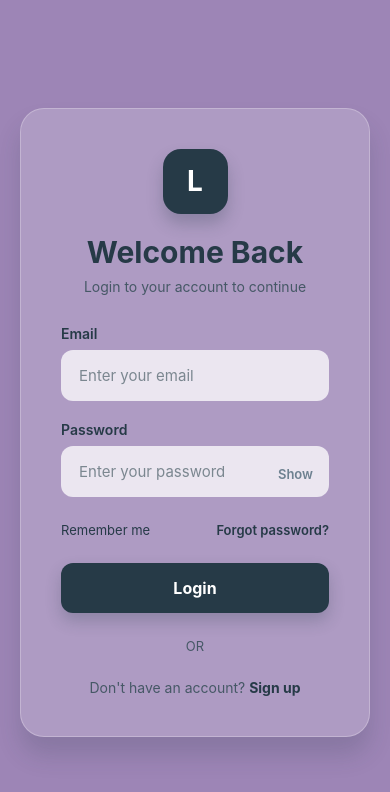
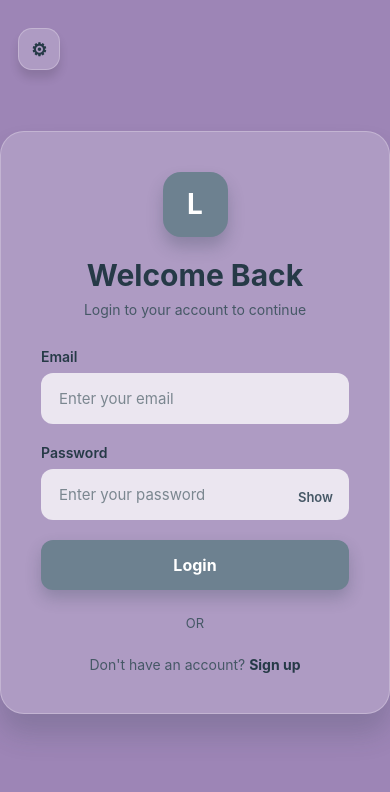
Before and after one commit to jawsenpai-ops/my-chat-app, a React Native app in the folder mobile/: screen /Login in a window 390 px wide. Shown: the top 792 px of the page. Built offline with nearby package versions, Linux system fonts and the light colour scheme.

Commit message:
more theme added

```diff
--- a/mobile/App.tsx
+++ b/mobile/App.tsx
@@ -2,23 +2,24 @@ import React from "react";
 import { NavigationContainer } from "@react-navigation/native";
 import { createNativeStackNavigator } from "@react-navigation/native-stack";
 import { AuthProvider, useAuth } from "./src/context/AuthContext";
+import { ThemeProvider, useTheme } from "./src/context/ThemeContext";
 import { LoginScreen } from "./src/screens/LoginScreen";
 import { RegisterScreen } from "./src/screens/RegisterScreen";
 import { ChatListScreen } from "./src/screens/ChatListScreen";
 import { ChatRoomScreen } from "./src/screens/ChatRoomScreen";
 import { RootStackParamList } from "./src/types";
 import { ActivityIndicator, View } from "react-native";
-import { AppColors } from "./src/theme/colors";
 
 const Stack = createNativeStackNavigator<RootStackParamList>();
 
 const AppNavigator = () => {
   const { user, loading } = useAuth();
+  const { theme } = useTheme();
 
   if (loading) {
     return (
-      <View style={{ flex: 1, justifyContent: "center", alignItems: "center", backgroundColor: AppColors.background }}>
-        <ActivityIndicator size="large" color={AppColors.primaryDark} />
+      <View style={{ flex: 1, justifyContent: "center", alignItems: "center", backgroundColor: theme.background }}>
+        <ActivityIndicator size="large" color={theme.text} />
       </View>
     );
   }
@@ -43,9 +44,11 @@ const AppNavigator = () => {
 export default function App() {
   return (
     <AuthProvider>
-      <NavigationContainer>
-        <AppNavigator />
-      </NavigationContainer>
+      <ThemeProvider>
+        <NavigationContainer>
+          <AppNavigator />
+        </NavigationContainer>
+      </ThemeProvider>
     </AuthProvider>
   );
 }
--- /dev/null
+++ b/mobile/src/components/SettingsButton.tsx
@@ -0,0 +1,58 @@
+import React from "react";
+import { Animated, StyleSheet, Text, TouchableOpacity } from "react-native";
+import { useTheme } from "../context/ThemeContext";
+
+export const SettingsButton: React.FC = () => {
+  const { theme, toggleTheme, spinValue } = useTheme();
+
+  const spin = spinValue.interpolate({
+    inputRange: [0, 1],
+    outputRange: ["0deg", "360deg"],
+  });
+
+  return (
+    <Animated.View
+      style={[
+        styles.button,
+        {
+          backgroundColor: theme.panel,
+          borderColor: theme.panelBorder,
+          transform: [{ rotate: spin }],
+        },
+      ]}
+    >
+      <TouchableOpacity activeOpacity={0.8} onPress={toggleTheme} style={styles.touchable}>
+        <Text style={[styles.icon, { color: theme.icon }]}>⚙</Text>
+      </TouchableOpacity>
+    </Animated.View>
+  );
+};
+
+const styles = StyleSheet.create({
+  button: {
+    position: "absolute",
+    top: 28,
+    left: 18,
+    width: 42,
+    height: 42,
+    borderRadius: 14,
+    borderWidth: 1,
+    justifyContent: "center",
+    alignItems: "center",
+    shadowColor: "#000",
+    shadowOpacity: 0.12,
+    shadowRadius: 10,
+    shadowOffset: { width: 0, height: 8 },
+    elevation: 4,
+  },
+  touchable: {
+    width: "100%",
+    height: "100%",
+    justifyContent: "center",
+    alignItems: "center",
+  },
+  icon: {
+    fontSize: 18,
+    fontWeight: "700",
+  },
+});
--- /dev/null
+++ b/mobile/src/context/ThemeContext.tsx
@@ -0,0 +1,100 @@
+import React, { createContext, useContext, useMemo, useRef, useState } from "react";
+import { Animated } from "react-native";
+
+export type ThemeName = "default" | "layered";
+
+export type ThemePalette = {
+  background: string;
+  layer1: string;
+  layer2: string;
+  panel: string;
+  panelBorder: string;
+  text: string;
+  textMuted: string;
+  input: string;
+  inputPlaceholder: string;
+  buttonOuter: string;
+  buttonInner: string;
+  buttonText: string;
+  icon: string;
+};
+
+export const themePalettes: Record<ThemeName, ThemePalette> = {
+  default: {
+    background: "#9d85b6",
+    layer1: "#9d85b6",
+    layer2: "#9d85b6",
+    panel: "rgba(255,255,255,0.18)",
+    panelBorder: "rgba(255,255,255,0.25)",
+    text: "#263A47",
+    textMuted: "#465866",
+    input: "rgba(255,255,255,0.75)",
+    inputPlaceholder: "#7b8790",
+    buttonOuter: "#263A47",
+    buttonInner: "#6d8190",
+    buttonText: "#FFFFFF",
+    icon: "#263A47",
+  },
+  layered: {
+    background: "#DCEAF7",
+    layer1: "#DCEAF7",
+    layer2: "#142A44",
+    panel: "rgba(255,255,255,0.18)",
+    panelBorder: "rgba(255,255,255,0.30)",
+    text: "#142A44",
+    textMuted: "#3c4e66",
+    input: "rgba(255,255,255,0.65)",
+    inputPlaceholder: "#4b5b73",
+    buttonOuter: "#cf9892",
+    buttonInner: "#6968a6",
+    buttonText: "#FFFFFF",
+    icon: "#1E2D3B",
+  },
+};
+
+type ThemeContextValue = {
+  themeName: ThemeName;
+  theme: ThemePalette;
+  isLayered: boolean;
+  toggleTheme: () => void;
+  spinValue: Animated.Value;
+};
+
+const ThemeContext = createContext<ThemeContextValue | undefined>(undefined);
+
+export const ThemeProvider: React.FC<{ children: React.ReactNode }> = ({ children }) => {
+  const [themeName, setThemeName] = useState<ThemeName>("default");
+  const spinValue = useRef(new Animated.Value(0)).current;
+
+  const toggleTheme = () => {
+    const nextTheme = themeName === "default" ? "layered" : "default";
+    setThemeName(nextTheme);
+
+    Animated.timing(spinValue, {
+      toValue: nextTheme === "layered" ? 1 : 0,
+      duration: 500,
+      useNativeDriver: true,
+    }).start();
+  };
+
+  const value = useMemo(
+    () => ({
+      themeName,
+      theme: themePalettes[themeName],
+      isLayered: themeName === "layered",
+      toggleTheme,
+      spinValue,
+    }),
+    [themeName, spinValue]
+  );
+
+  return <ThemeContext.Provider value={value}>{children}</ThemeContext.Provider>;
+};
+
+export const useTheme = () => {
+  const context = useContext(ThemeContext);
+  if (!context) {
+    throw new Error("useTheme must be used within ThemeProvider");
+  }
+  return context;
+};
--- a/mobile/src/screens/LoginScreen.tsx
+++ b/mobile/src/screens/LoginScreen.tsx
@@ -4,7 +4,8 @@ import { NativeStackScreenProps } from "@react-navigation/native-stack";
 import { RootStackParamList, User } from "../types";
 import { apiCall } from "../api/client";
 import { useAuth } from "../context/AuthContext";
-import { AppColors, AppShadow } from "../theme/colors";
+import { useTheme } from "../context/ThemeContext";
+import { SettingsButton } from "../components/SettingsButton";
 
 type Props = NativeStackScreenProps<RootStackParamList, "Login">;
 
@@ -14,6 +15,7 @@ export const LoginScreen: React.FC<Props> = ({ navigation }) => {
   const [showPassword, setShowPassword] = useState(false);
   const [loading, setLoading] = useState(false);
   const { login } = useAuth();
+  const { theme } = useTheme();
 
   const handleLogin = async () => {
     if (!email || !password) return Alert.alert("Error", "Please fill all fields");
@@ -34,30 +36,32 @@ export const LoginScreen: React.FC<Props> = ({ navigation }) => {
   };
 
   return (
-    <View style={styles.container}>
-      <View style={styles.card}>
-        <View style={styles.logoBox}>
+    <View style={[styles.container, { backgroundColor: theme.background }]}>
+      <SettingsButton />
+
+      <View style={[styles.card, { backgroundColor: theme.panel, borderColor: theme.panelBorder }]}>
+        <View style={[styles.logoBox, { backgroundColor: theme.buttonInner }]}>
           <Text style={styles.logoText}>L</Text>
         </View>
 
-        <Text style={styles.title}>Welcome Back</Text>
-        <Text style={styles.subtitle}>Login to your account to continue</Text>
+        <Text style={[styles.title, { color: theme.text }]}>Welcome Back</Text>
+        <Text style={[styles.subtitle, { color: theme.textMuted }]}>Login to your account to continue</Text>
 
         <View style={styles.fieldGroup}>
-          <Text style={styles.label}>Email</Text>
+          <Text style={[styles.label, { color: theme.text }]}>Email</Text>
           <TextInput
             placeholder="Enter your email"
             value={email}
             onChangeText={setEmail}
             autoCapitalize="none"
             autoComplete="email"
-            placeholderTextColor={AppColors.placeholder}
-            style={styles.input}
+            placeholderTextColor={theme.inputPlaceholder}
+            style={[styles.input, { backgroundColor: theme.input, color: theme.text }]}
           />
         </View>
 
         <View style={styles.fieldGroup}>
-          <Text style={styles.label}>Password</Text>
+          <Text style={[styles.label, { color: theme.text }]}>Password</Text>
           <View style={styles.passwordWrap}>
             <TextInput
               placeholder="Enter your password"
@@ -65,37 +69,27 @@ export const LoginScreen: React.FC<Props> = ({ navigation }) => {
               onChangeText={setPassword}
               secureTextEntry={!showPassword}
               autoComplete="current-password"
-              placeholderTextColor={AppColors.placeholder}
-              style={styles.inputWithButton}
+              placeholderTextColor={theme.inputPlaceholder}
+              style={[styles.inputWithButton, { backgroundColor: theme.input, color: theme.text }]}
             />
             <TouchableOpacity style={styles.showPassword} onPress={() => setShowPassword((prev) => !prev)}>
-              <Text style={styles.showPasswordText}>{showPassword ? "Hide" : "Show"}</Text>
+              <Text style={[styles.showPasswordText, { color: theme.textMuted }]}>{showPassword ? "Hide" : "Show"}</Text>
             </TouchableOpacity>
           </View>
         </View>
 
-        <View style={styles.optionsRow}>
-          <View style={styles.rememberWrap}>
-            <Text style={styles.rememberText}>Remember me</Text>
-          </View>
-
-          <TouchableOpacity>
-            <Text style={styles.forgotText}>Forgot password?</Text>
-          </TouchableOpacity>
-        </View>
-
-        <TouchableOpacity style={styles.button} onPress={handleLogin} disabled={loading}>
-          <Text style={styles.btnText}>{loading ? "Signing in..." : "Login"}</Text>
+        <TouchableOpacity style={[styles.button, { backgroundColor: theme.buttonInner }]} onPress={handleLogin} disabled={loading}>
+          <Text style={[styles.btnText, { color: theme.buttonText }]}>{loading ? "Signing in..." : "Login"}</Text>
         </TouchableOpacity>
 
         <View style={styles.divider}>
-          <Text style={styles.dividerText}>OR</Text>
+          <Text style={[styles.dividerText, { color: theme.textMuted }]}>OR</Text>
         </View>
 
         <View style={styles.signupRow}>
-          <Text style={styles.signupText}>Don't have an account? </Text>
+          <Text style={[styles.signupText, { color: theme.textMuted }]}>Don't have an account? </Text>
           <TouchableOpacity onPress={() => navigation.navigate("Register")}>
-            <Text style={styles.signupLink}>Sign up</Text>
+            <Text style={[styles.signupLink, { color: theme.text }]}>Sign up</Text>
           </TouchableOpacity>
         </View>
       </View>
@@ -108,49 +102,48 @@ const styles = StyleSheet.create({
     flex: 1,
     justifyContent: "center",
     alignItems: "center",
-    padding: 20,
-    backgroundColor: AppColors.background,
+    padding: 0,
   },
   card: {
     width: "100%",
     maxWidth: 420,
     padding: 40,
-    backgroundColor: AppColors.card,
     borderWidth: 1,
-    borderColor: AppColors.cardBorder,
     borderRadius: 24,
-    ...AppShadow.soft,
+    marginHorizontal: 0,
+    shadowColor: "#263A47",
+    shadowOffset: { width: 0, height: 20 },
+    shadowOpacity: 0.2,
+    shadowRadius: 28,
+    elevation: 6,
   },
   logoBox: {
     width: 65,
     height: 65,
     marginBottom: 20,
     borderRadius: 18,
-    backgroundColor: AppColors.primaryDark,
     alignSelf: "center",
     justifyContent: "center",
     alignItems: "center",
-    shadowColor: AppColors.primaryDark,
+    shadowColor: "#263A47",
     shadowOffset: { width: 0, height: 10 },
     shadowOpacity: 0.25,
     shadowRadius: 16,
     elevation: 6,
   },
   logoText: {
-    color: AppColors.white,
+    color: "#FFFFFF",
     fontSize: 28,
     fontWeight: "700",
   },
   title: {
     textAlign: "center",
-    color: AppColors.text,
     fontSize: 30,
     fontWeight: "700",
     marginBottom: 8,
   },
   subtitle: {
     textAlign: "center",
-    color: AppColors.textMuted,
     fontSize: 14,
     marginBottom: 30,
   },
@@ -159,7 +152,6 @@ const styles = StyleSheet.create({
   },
   label: {
     marginBottom: 8,
-    color: AppColors.text,
     fontSize: 14,
     fontWeight: "600",
   },
@@ -168,8 +160,6 @@ const styles = StyleSheet.create({
     paddingHorizontal: 16,
     paddingVertical: 14,
     borderRadius: 12,
-    backgroundColor: AppColors.whiteSoft,
-    color: AppColors.inputText,
     fontSize: 15,
     borderWidth: 2,
     borderColor: "transparent",
@@ -184,8 +174,6 @@ const styles = StyleSheet.create({
     paddingVertical: 14,
     paddingRight: 70,
     borderRadius: 12,
-    backgroundColor: AppColors.whiteSoft,
-    color: AppColors.inputText,
     fontSize: 15,
     borderWidth: 2,
     borderColor: "transparent",
@@ -199,44 +187,21 @@ const styles = StyleSheet.create({
     paddingHorizontal: 4,
   },
   showPasswordText: {
-    color: AppColors.primaryMid,
     fontSize: 13,
     fontWeight: "600",
-  },
-  optionsRow: {
-    flexDirection: "row",
-    alignItems: "center",
-    justifyContent: "space-between",
-    marginTop: 5,
-    marginBottom: 25,
-  },
-  rememberWrap: {
-    flexDirection: "row",
-    alignItems: "center",
-  },
-  rememberText: {
-    color: AppColors.text,
-    fontSize: 13,
-  },
-  forgotText: {
-    color: AppColors.text,
-    fontWeight: "600",
-    fontSize: 13,
   },
   button: {
     width: "100%",
     paddingVertical: 15,
     borderRadius: 12,
-    backgroundColor: AppColors.primaryDark,
     alignItems: "center",
-    shadowColor: AppColors.primaryDark,
+    shadowColor: "#263A47",
     shadowOffset: { width: 0, height: 8 },
     shadowOpacity: 0.24,
     shadowRadius: 16,
     elevation: 5,
   },
   btnText: {
-    color: AppColors.white,
     fontSize: 16,
     fontWeight: "700",
   },
@@ -248,7 +213,6 @@ const styles = StyleSheet.create({
   dividerText: {
     flex: 1,
     textAlign: "center",
-    color: AppColors.textMuted,
     fontSize: 13,
   },
   signupRow: {
@@ -257,11 +221,9 @@ const styles = StyleSheet.create({
     alignItems: "center",
   },
   signupText: {
-    color: AppColors.textMuted,
     fontSize: 14,
   },
   signupLink: {
-    color: AppColors.primaryDark,
     fontWeight: "700",
     fontSize: 14,
   },
--- a/mobile/src/screens/RegisterScreen.tsx
+++ b/mobile/src/screens/RegisterScreen.tsx
@@ -4,7 +4,8 @@ import { NativeStackScreenProps } from "@react-navigation/native-stack";
 import { RootStackParamList, User } from "../types";
 import { apiCall } from "../api/client";
 import { useAuth } from "../context/AuthContext";
-import { AppColors, AppShadow } from "../theme/colors";
+import { useTheme } from "../context/ThemeContext";
+import { SettingsButton } from "../components/SettingsButton";
 
 type Props = NativeStackScreenProps<RootStackParamList, "Register">;
 
@@ -15,6 +16,7 @@ export const RegisterScreen: React.FC<Props> = ({ navigation }) => {
   const [showPassword, setShowPassword] = useState(false);
   const [loading, setLoading] = useState(false);
   const { login } = useAuth();
+  const { theme } = useTheme();
 
   const handleRegister = async () => {
     if (!name || !email || !password) return Alert.alert("Error", "Please fill all fields");
@@ -35,41 +37,43 @@ export const RegisterScreen: React.FC<Props> = ({ navigation }) => {
   };
 
   return (
-    <View style={styles.container}>
-      <View style={styles.card}>
-        <View style={styles.logoBox}>
+    <View style={[styles.container, { backgroundColor: theme.background }]}>
+      <SettingsButton />
+
+      <View style={[styles.card, { backgroundColor: theme.panel, borderColor: theme.panelBorder }]}>
+        <View style={[styles.logoBox, { backgroundColor: theme.buttonInner }]}>
           <Text style={styles.logoText}>L</Text>
         </View>
 
-        <Text style={styles.title}>Create Account</Text>
-        <Text style={styles.subtitle}>Sign up to start messaging</Text>
+        <Text style={[styles.title, { color: theme.text }]}>Create Account</Text>
+        <Text style={[styles.subtitle, { color: theme.textMuted }]}>Sign up to start messaging</Text>
 
         <View style={styles.fieldGroup}>
-          <Text style={styles.label}>Full Name</Text>
+          <Text style={[styles.label, { color: theme.text }]}>Full Name</Text>
           <TextInput
             placeholder="Enter your full name"
             value={name}
             onChangeText={setName}
-            placeholderTextColor={AppColors.placeholder}
-            style={styles.input}
+            placeholderTextColor={theme.inputPlaceholder}
+            style={[styles.input, { backgroundColor: theme.input, color: theme.text }]}
           />
         </View>
 
         <View style={styles.fieldGroup}>
-          <Text style={styles.label}>Email</Text>
+          <Text style={[styles.label, { color: theme.text }]}>Email</Text>
           <TextInput
             placeholder="Enter your email"
             value={email}
             onChangeText={setEmail}
             autoCapitalize="none"
             autoComplete="email"
-            placeholderTextColor={AppColors.placeholder}
-            style={styles.input}
+            placeholderTextColor={theme.inputPlaceholder}
+            style={[styles.input, { backgroundColor: theme.input, color: theme.text }]}
           />
         </View>
 
         <View style={styles.fieldGroup}>
-          <Text style={styles.label}>Password</Text>
+          <Text style={[styles.label, { color: theme.text }]}>Password</Text>
           <View style={styles.passwordWrap}>
             <TextInput
               placeholder="Enter your password"
@@ -77,23 +81,23 @@ export const RegisterScreen: React.FC<Props> = ({ navigation }) => {
               onChangeText={setPassword}
               secureTextEntry={!showPassword}
               autoComplete="current-password"
-              placeholderTextColor={AppColors.placeholder}
-              style={styles.inputWithButton}
+              placeholderTextColor={theme.inputPlaceholder}
+              style={[styles.inputWithButton, { backgroundColor: theme.input, color: theme.text }]}
             />
             <TouchableOpacity style={styles.showPassword} onPress={() => setShowPassword((prev) => !prev)}>
-              <Text style={styles.showPasswordText}>{showPassword ? "Hide" : "Show"}</Text>
+              <Text style={[styles.showPasswordText, { color: theme.textMuted }]}>{showPassword ? "Hide" : "Show"}</Text>
             </TouchableOpacity>
           </View>
         </View>
 
-        <TouchableOpacity style={styles.button} onPress={handleRegister} disabled={loading}>
-          <Text style={styles.btnText}>{loading ? "Creating..." : "Register"}</Text>
+        <TouchableOpacity style={[styles.button, { backgroundColor: theme.buttonInner }]} onPress={handleRegister} disabled={loading}>
+          <Text style={[styles.btnText, { color: theme.buttonText }]}>{loading ? "Creating..." : "Register"}</Text>
         </TouchableOpacity>
 
         <View style={styles.signupRow}>
-          <Text style={styles.signupText}>Already have an account? </Text>
+          <Text style={[styles.signupText, { color: theme.textMuted }]}>Already have an account? </Text>
           <TouchableOpacity onPress={() => navigation.navigate("Login")}>
-            <Text style={styles.signupLink}>Login</Text>
+            <Text style={[styles.signupLink, { color: theme.text }]}>Login</Text>
           </TouchableOpacity>
         </View>
       </View>
@@ -106,49 +110,48 @@ const styles = StyleSheet.create({
     flex: 1,
     justifyContent: "center",
     alignItems: "center",
-    padding: 20,
-    backgroundColor: AppColors.background,
+    padding: 0,
   },
   card: {
     width: "100%",
     maxWidth: 420,
     padding: 40,
-    backgroundColor: AppColors.card,
     borderWidth: 1,
-    borderColor: AppColors.cardBorder,
     borderRadius: 24,
-    ...AppShadow.soft,
+    marginHorizontal: 0,
+    shadowColor: "#263A47",
+    shadowOffset: { width: 0, height: 20 },
+    shadowOpacity: 0.2,
+    shadowRadius: 28,
+    elevation: 6,
   },
   logoBox: {
     width: 65,
     height: 65,
     marginBottom: 20,
     borderRadius: 18,
-    backgroundColor: AppColors.primaryDark,
     alignSelf: "center",
     justifyContent: "center",
     alignItems: "center",
-    shadowColor: AppColors.primaryDark,
+    shadowColor: "#263A47",
     shadowOffset: { width: 0, height: 10 },
     shadowOpacity: 0.25,
     shadowRadius: 16,
     elevation: 6,
   },
   logoText: {
-    color: AppColors.white,
+    color: "#FFFFFF",
     fontSize: 28,
     fontWeight: "700",
   },
   title: {
     textAlign: "center",
-    color: AppColors.text,
     fontSize: 30,
     fontWeight: "700",
     marginBottom: 8,
   },
   subtitle: {
     textAlign: "center",
-    color: AppColors.textMuted,
     fontSize: 14,
     marginBottom: 30,
   },
@@ -157,7 +160,6 @@ const styles = StyleSheet.create({
   },
   label: {
     marginBottom: 8,
-    color: AppColors.text,
     fontSize: 14,
     fontWeight: "600",
   },
@@ -166,8 +168,6 @@ const styles = StyleSheet.create({
     paddingHorizontal: 16,
     paddingVertical: 14,
     borderRadius: 12,
-    backgroundColor: AppColors.whiteSoft,
-    color: AppColors.inputText,
     fontSize: 15,
     borderWidth: 2,
     borderColor: "transparent",
@@ -182,8 +182,6 @@ const styles = StyleSheet.create({
     paddingVertical: 14,
     paddingRight: 70,
     borderRadius: 12,
-    backgroundColor: AppColors.whiteSoft,
-    color: AppColors.inputText,
     fontSize: 15,
     borderWidth: 2,
     borderColor: "transparent",
@@ -197,7 +195,6 @@ const styles = StyleSheet.create({
     paddingHorizontal: 4,
   },
   showPasswordText: {
-    color: AppColors.primaryMid,
     fontSize: 13,
     fontWeight: "600",
   },
@@ -205,16 +202,14 @@ const styles = StyleSheet.create({
     width: "100%",
     paddingVertical: 15,
     borderRadius: 12,
-    backgroundColor: AppColors.primaryDark,
     alignItems: "center",
-    shadowColor: AppColors.primaryDark,
+    shadowColor: "#263A47",
     shadowOffset: { width: 0, height: 8 },
     shadowOpacity: 0.24,
     shadowRadius: 16,
     elevation: 5,
   },
   btnText: {
-    color: AppColors.white,
     fontSize: 16,
     fontWeight: "700",
   },
@@ -225,11 +220,9 @@ const styles = StyleSheet.create({
     marginTop: 25,
   },
   signupText: {
-    color: AppColors.textMuted,
     fontSize: 14,
   },
   signupLink: {
-    color: AppColors.primaryDark,
     fontWeight: "700",
     fontSize: 14,
   },
```
